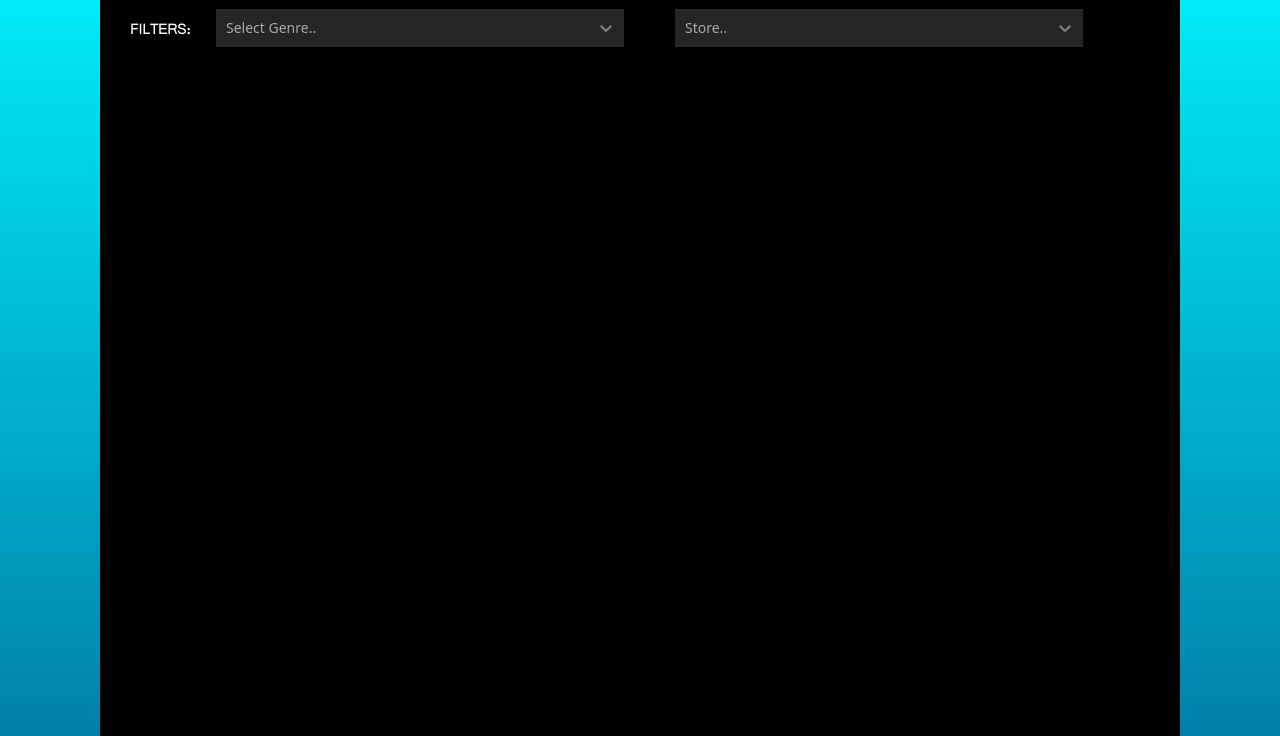
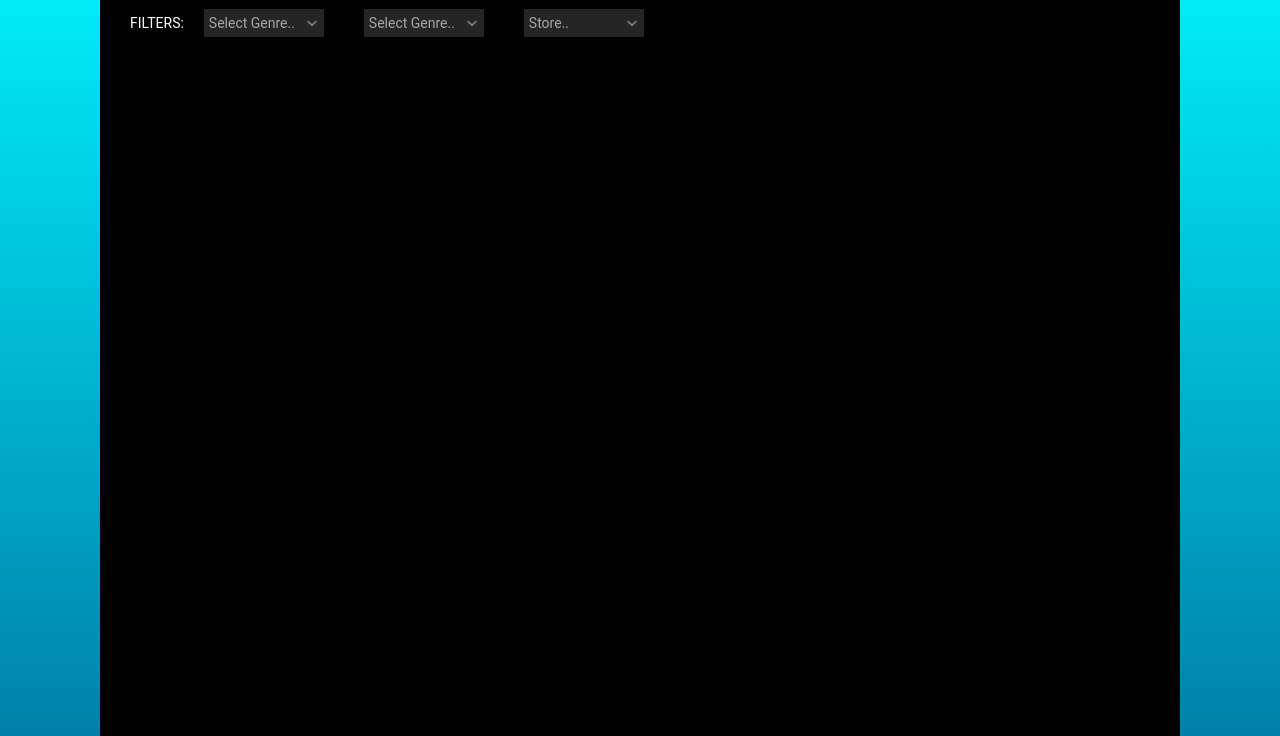
Before and after one commit to sumpulse/homepage, a Gatsby site: page /music in a window 1280 px wide. Shown: the part 64-800 px from the top of the page. Built offline with nearby package versions, Linux system fonts and the light colour scheme; Gatsby itself is replaced by a stand-in of ours.

Commit message:
fixed paths and fonts

```diff
--- a/gatsby-config.js
+++ b/gatsby-config.js
@@ -11,7 +11,7 @@ module.exports = {
       resolve: `gatsby-source-filesystem`,
       options: {
         name: `images`,
-        path: `${__dirname}/static/images`,
+        path: `${__dirname}/images`,
       },
     },
     `gatsby-transformer-sharp`,
--- a/package.json
+++ b/package.json
@@ -36,7 +36,7 @@
     "serve": "gatsby serve",
     "clean": "gatsby clean",
     "test": "echo \"Write tests! -> https://gatsby.dev/unit-testing\" && exit 1",
-    "deploy": "gatsby build && gh-pages -d public"
+    "deploy": "gatsby build --prefix-paths && gh-pages -d public"
   },
   "repository": {
     "type": "git",
--- a/src/components/FilterBar.tsx
+++ b/src/components/FilterBar.tsx
@@ -7,15 +7,12 @@ import chroma from "chroma-js";
 const useStyles = createUseStyles({
   filterBar: {
     display: "flex",
-    fontFamily: "sans",
     fontWeight: "normal",
     alignItems: "center",
   },
   filters: {
-    fontFamily: "YiBaiti",
     textTransform: "uppercase",
-    fontWeight: "bold",
-    fontSize: 18,
+    fontSize: 14,
   },
 });
 
@@ -49,27 +46,33 @@ const mapTheme = (theme) => ({
     neutral80: neutralColor.brighten(5).css(),
     neutral90: neutralColor.brighten(5).css(),
   },
+  spacing: {
+    baseUnit: 2,
+    menuGutter: 2,
+    controlHeight: 24
+  }
 });
 
 const selectStyles = {
   container: (styles) => ({
     ...styles,
     borderColor: highlightColor,
-    flex: "0 0 40%",
-    margin: "0 2.5%"
+    flex: "0 0 120px",
+    margin: "0 20px"
   }),
   control: (styles) => ({
     ...styles,
     border: "none",
     borderRadius: 0,
     fontSize,
+    fontWeight: 400
   }),
   placeholder: (styles) => ({
     ...styles,
   }),
-  multiValueLabel: (styles) => ({
+  dropdownIndicator: (styles) => ({
     ...styles,
-    fontSize,
+    width: 24,
   }),
   indicatorSeparator: () => ({
     display: "none",
@@ -78,22 +81,17 @@ const selectStyles = {
     ...styles,
     fontSize,
   }),
-  option: (styles, { data, isDisabled, isFocused, isSelected }) => ({
-    ...styles,
-    // backgroundColor: isDisabled
-    //   ? null
-    //   : isSelected
-    //   ? highlightColor
-    //   : isFocused
-    //   ? highlightColor
-    //   : null,
-  }),
 };
 
 const genreOptions = Object.values(categories.genres).map((genre) => ({
   value: genre.id,
   label: genre.name,
 }));
+
+genreOptions.unshift({
+  value: null,
+  label: "All Genres"
+});
 
 const storeOptions = Object.values(categories.stores).map((store) => ({
   value: store.id,
@@ -106,7 +104,14 @@ const FilterBar = () => {
     <div className={classes.filterBar}>
       <div className={classes.filters}>filters:</div>
       <Select
-        isMulti
+        isClearable={false}
+        styles={selectStyles}
+        theme={mapTheme}
+        options={genreOptions}
+        placeholder="Select Genre.."
+        defaultValue={"dubstep"}
+      />
+      <Select
         isClearable={false}
         styles={selectStyles}
         theme={mapTheme}
@@ -114,7 +119,6 @@ const FilterBar = () => {
         placeholder="Select Genre.."
       />
       <Select
-        isMulti
         styles={selectStyles}
         theme={mapTheme}
         options={storeOptions}
--- a/src/components/Header.tsx
+++ b/src/components/Header.tsx
@@ -2,8 +2,11 @@ import React from "react";
 import { createUseStyles } from "react-jss";
 import Menu from "./Menu";
 
-const headerFontSize = 32;
-const logoSize = headerFontSize * 1.5;
+// @ts-ignore
+import logo from "../../images/logo.png";
+
+const headerFontSize = 24;
+const logoSize = headerFontSize * 2;
 
 const useStyles = createUseStyles({
   brand: {
@@ -17,7 +20,8 @@ const useStyles = createUseStyles({
   header: {
     paddingLeft: 10,
     fontSize: headerFontSize,
-    letterSpacing: -1.5,
+    fontWeight: 300,
+    letterSpacing: -0.5,
     display: "flex",
     alignItems: "center",
   },
@@ -27,7 +31,7 @@ const Header = () => {
   const classes = useStyles();
   return (
     <header className={classes.header}>
-      <img className={classes.logo} src="/images/logo.png" />
+      <img className={classes.logo} src={logo} />
       <div className={classes.brand}>
         <span>
           <b>s</b>umpulse<b>s</b>ounds
--- a/src/components/Layout.tsx
+++ b/src/components/Layout.tsx
@@ -11,7 +11,7 @@ const useStyles = createUseStyles({
     minHeight: "100vh",
     background: "black",
     margin: [[0, "auto"]],
-    fontFamily: "YiBaiti",
+    fontFamily: "Roboto, sans",
   },
 });
 
--- a/src/style/global.css
+++ b/src/style/global.css
@@ -3,6 +3,8 @@
   src: url("../../fonts/ms_yi_baiti.ttf");
 }
 
+@import url('https://fonts.googleapis.com/css2?family=Roboto:wght@100;300;400;500;700&display=swap');
+
 body {
   background: linear-gradient(rgb(0, 244, 254), rgb(0,128,170)) no-repeat;
   color: white;
```
Also changed, not shown: images/audio-jungle-logo-1.webp (renamed from static/images/audio-jungle-logo-1.webp), images/logo.png (renamed from static/images/logo.png).
